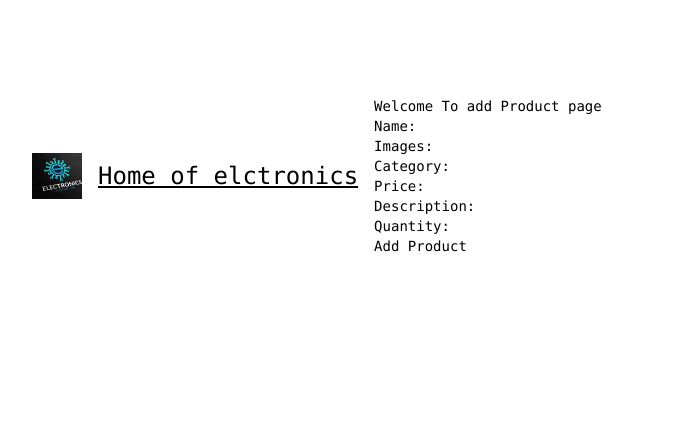
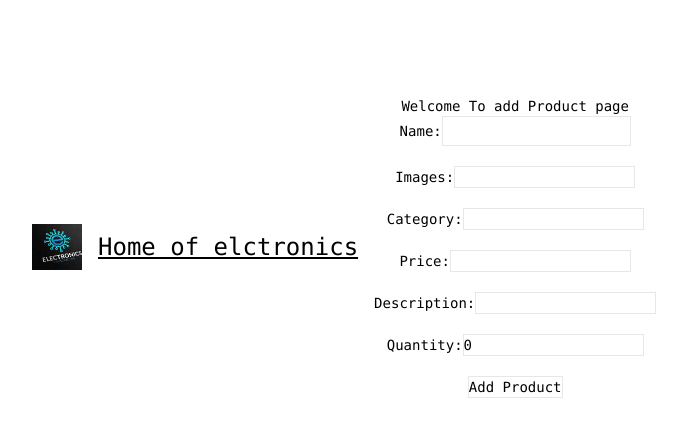
Before and after one commit to mwihoti/HomeOfElectronics, a Next.js app: page / in a window 1280 px wide. Shown: the top 436 px of the page, without its empty margins (96-783 px from the left). Built offline with nearby package versions, Linux system fonts and the light colour scheme.

Commit message:
Manage form state

```diff
--- a/src/components/ProductForm.js
+++ b/src/components/ProductForm.js
@@ -1,36 +1,67 @@
-import React from 'react'
+import React, {useState} from 'react'
 
 const ProductForm = () => {
+
+    const [formData, setFormData] = useState({
+        name: '',
+        image: '',
+        category: '',
+        price: '',
+        description: '',
+        quantity: 0,
+
+    }
+
+    )
   return (
-    <div>
+    <div className='text-center'>
         <h3>Welcome To add Product page </h3>
         <form>
+            <div>
             <label > Name:
-                <input type='text' name='name' required />
+                <input className='border p-1' value={formData.name} type='text' name='name' required />
             </label>
+            </div>
+
             <br/>
+            <div>
             <label > Images:
-                <input type='text' name='images' required multiple/>
+                <input className='border' value={formData.image} type='text' name='images' required multiple/>
             </label>
+            </div>
+
             <br/>
+            <div>
             <label > Category:
-                <input type='text' name='category' required />
+                <input className='border' value={formData.category} type='text' name='category' required />
             </label>
+            </div>
+
             <br/>
+            <div>
             <label > Price:
-                <input type='text' name='price' required />
+                <input className='border' value={formData.price} type='text' name='price' required />
             </label>
+
+            </div>
+
             <br/>
+            <div>
             <label > Description:
-                <input type='text' name='description' required />
+                <input className='border' value={formData.description} type='text' name='description' required />
             </label>
+            </div>
+
             <br/>
+            <div>
             <label >Quantity:
-                <input type='text' name='quantity' required />
+                <input className='border' type='text' value={formData.quantity} name='quantity' required />
             </label>
+            </div>
+
             <br/>
 
-            <button type="submit">Add Product</button>
+            <button className='border' type="submit">Add Product</button>
         </form>
     </div>
   )
```
